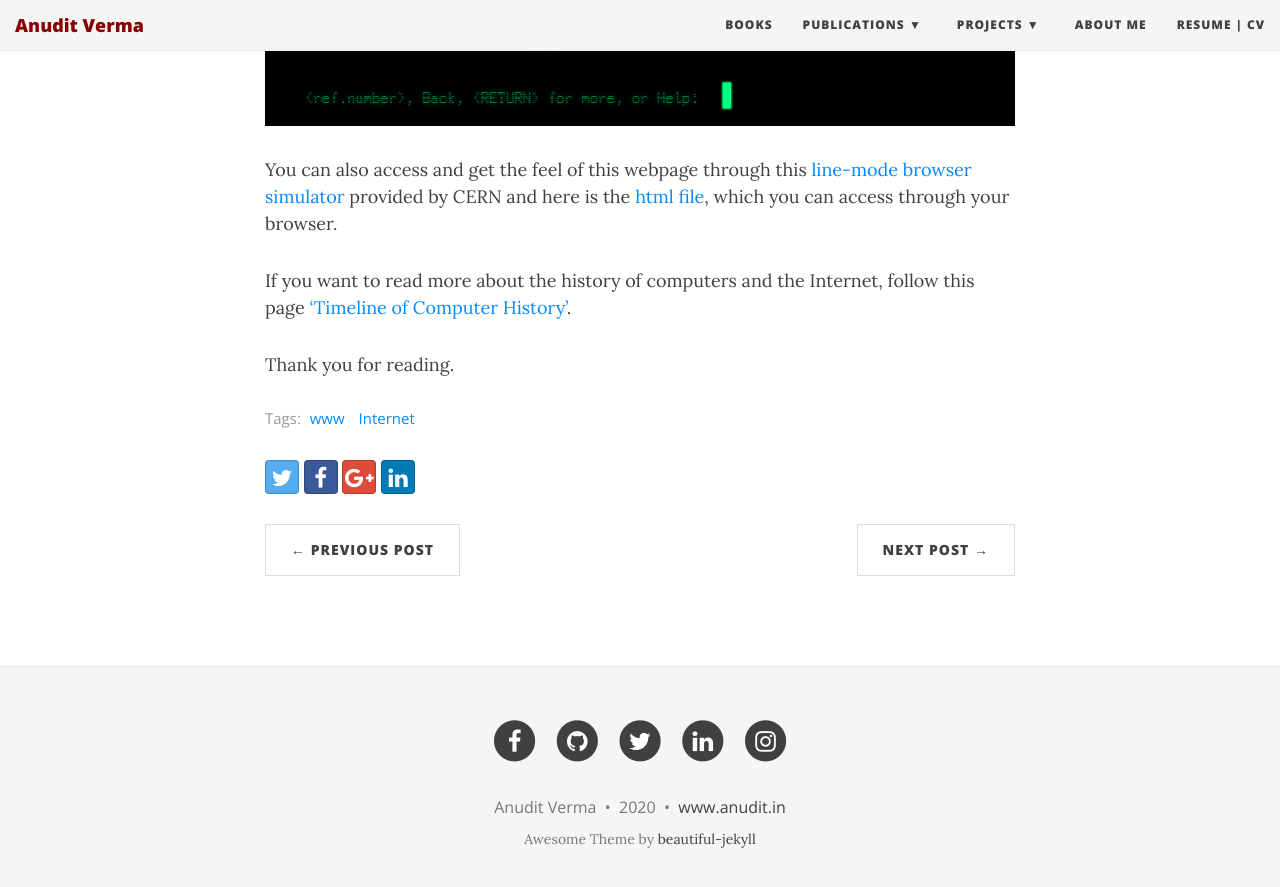
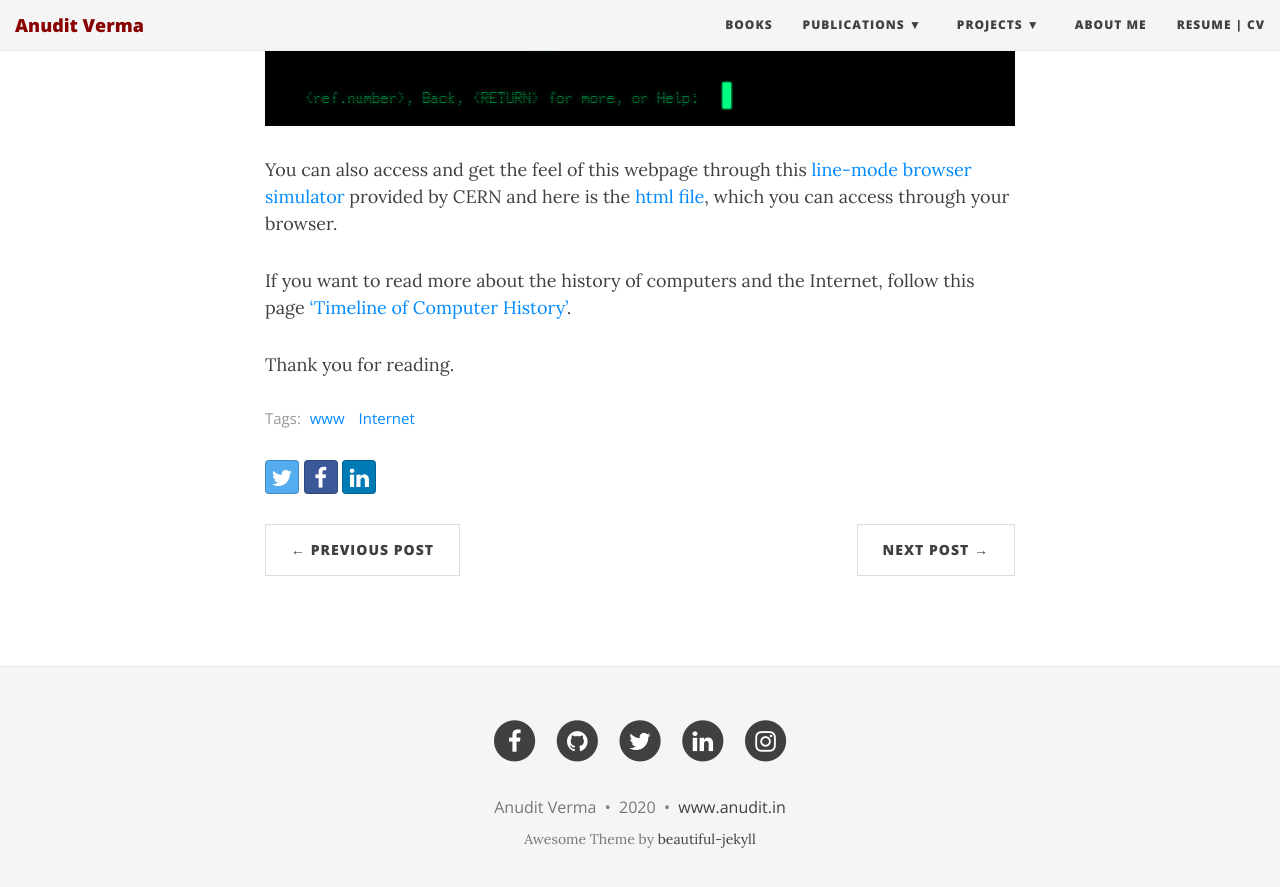
Before and after one commit to anuditverma/anuditverma.github.io, a Jekyll site: the page built from _posts/2015-11-14-worlds-first-webpage.md, in a window 1280 px wide and 900 px high, scrolled down 2633 px. Shown: the top 887 px of the window. Built offline with Jekyll 4.4.1, drawn with Linux system fonts in a browser that asks for light colours; comment, search, counter and statistics services are not loaded.

Commit message:
Site Update: Removed unused Google+ Code

```diff
--- a/_config.yml
+++ b/_config.yml
@@ -72,7 +72,6 @@
   facebook: anuditverma
   github: anuditverma
   twitter: anuditverma
-# google-plus: +AnuditVerma
   linkedin: anuditverma
   stackoverflow: 4590331/anudit-verma
   instagram: anuditverma
@@ -92,7 +91,6 @@
   facebook: true
   email: false
   twitter: true
-  google-plus: true
   github: true
   linkedin: true
   stackoverflow: false
--- a/_includes/social-share.html
+++ b/_includes/social-share.html
@@ -28,15 +28,6 @@
     </a>
   {% endif %}
 
-  {% if site.share-links-active.google %}
-  <!--- Share on Google Plus -->
-    <a href="https://plus.google.com/share?url={{ site.url }}{{ page.url }}"
-      class="btn btn-social-icon btn-google" title="Share on Google+">
-      <span class="fa fa-fw fa-google-plus" aria-hidden="true"></span>
-      <span class="sr-only">Google+</span>
-    </a>
-  {% endif %}
-
   {% if site.share-links-active.linkedin %}
   <!--- Share on LinkedIn -->
     <a href="https://www.linkedin.com/shareArticle?mini=true&url={{ site.url }}{{ page.url }}"
```
